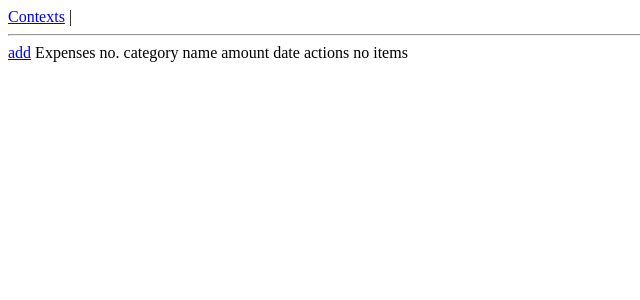
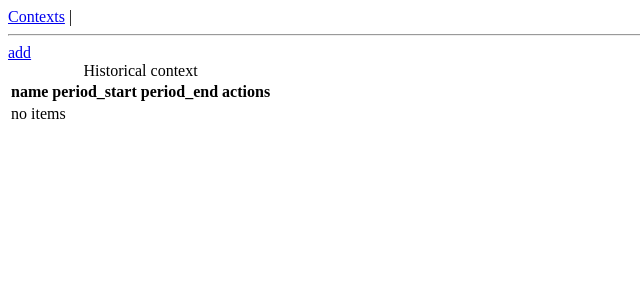
Before and after one commit to Berezo/hismapDjango, a Django app: page /hismapapp/hiscontext/list/ in a window 1280 px wide. Shown: the top 300 px of the page, without its empty margins (0-640 px from the left). Run offline with Django 4.2, Linux system fonts and the light colour scheme; data that the repository does not hold is empty.

Commit message:
Generic Historical Context view hotfix

```diff
--- a/hismapproject/templates/generic_list.html
+++ b/hismapproject/templates/generic_list.html
@@ -3,19 +3,17 @@
 {% block content %}
 
 <a href="{% url 'hismapapp:hiscontext-create' %}">add</a>
-	<caption>Expenses</caption>
+<table>
+	<caption>Historical context</caption>
 	<thead>
 	  <tr>
-		<th>no.</th>
-		<th>category</th>
 		<th>name</th>
-		<th>amount</th>
-		<th>date</th>
+		<th>period_start</th>
+		<th>period_end</th>
 		<th>actions</th>
 	  </tr>
 	</thead>
 	<tbody>
-
 	{% for obj in object_list %}
 	  <tr>
 		<td>{{obj.name|default:"-" }}</td>
```
